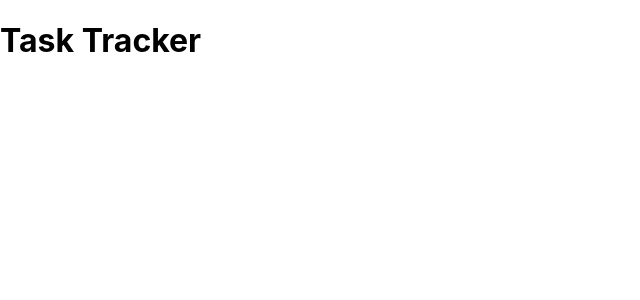
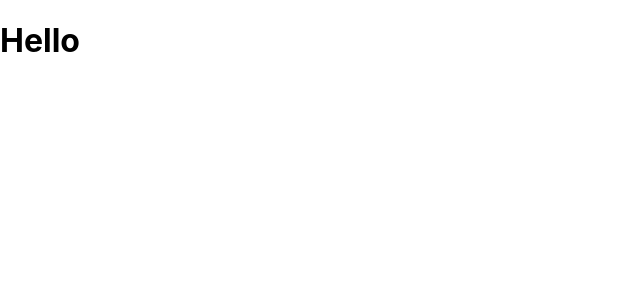
Before and after one commit to pearupung/react-task-manager, a React (Create React App) app: page / in a window 1280 px wide. Shown: the top 300 px of the page, without its empty margins (0-640 px from the left). Built offline with nearby package versions, Linux system fonts and the light colour scheme.

Commit message:
#2 Pass props from App to Header

```diff
--- a/src/App.js
+++ b/src/App.js
@@ -5,7 +5,7 @@ function App() {
   const x = false
   return (
     <div className='container'>
-      <Header></Header>
+      <Header title="Hello"></Header>
     </div>
   );
 }
--- a/src/components/Header.js
+++ b/src/components/Header.js
@@ -1,7 +1,7 @@
-const Header = () => {
+const Header = (props) => {
   return (
     <div>
-      <h1>Task Tracker</h1>
+      <h1>{props.title}</h1>
     </div>
   )
 }
```
